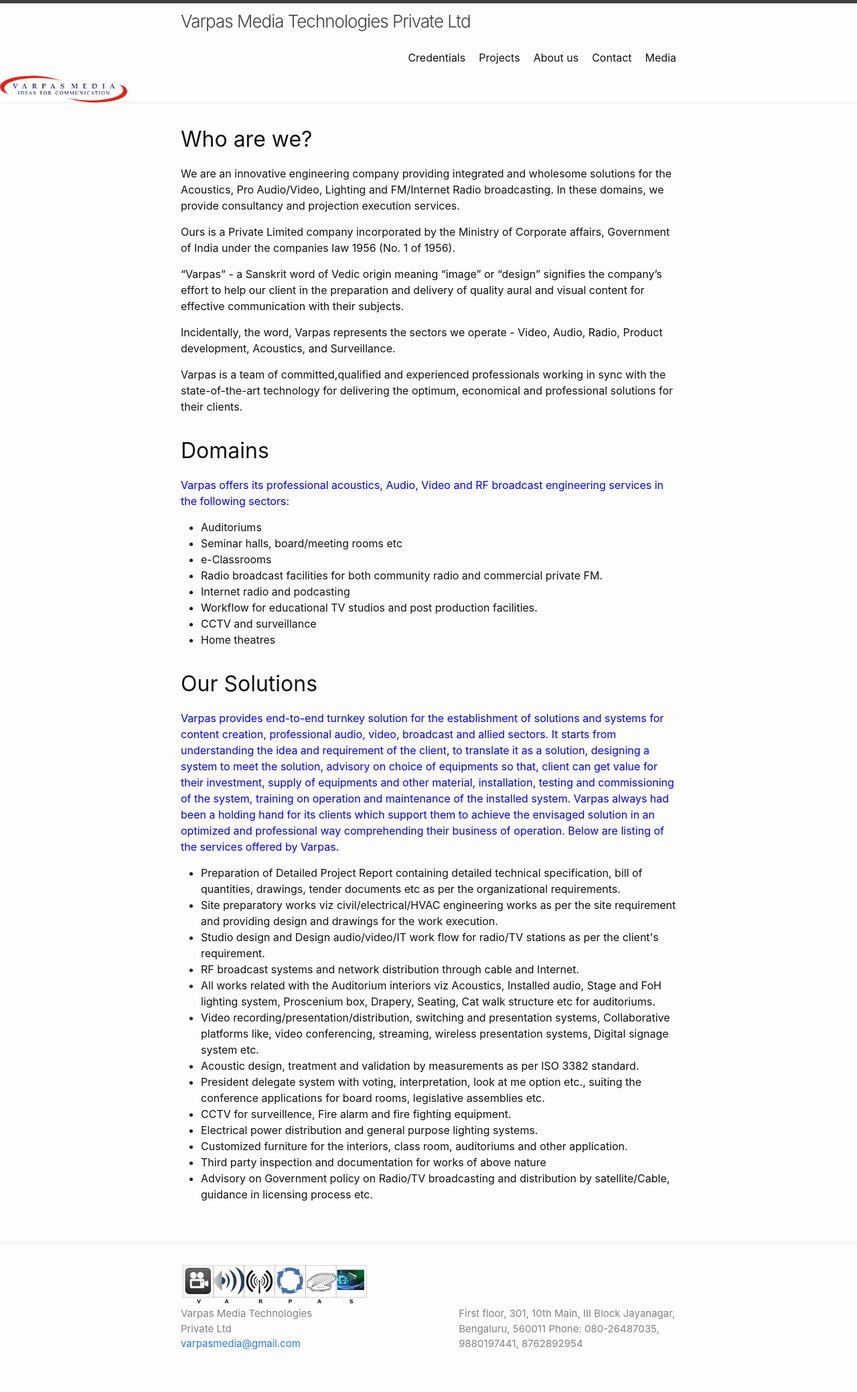
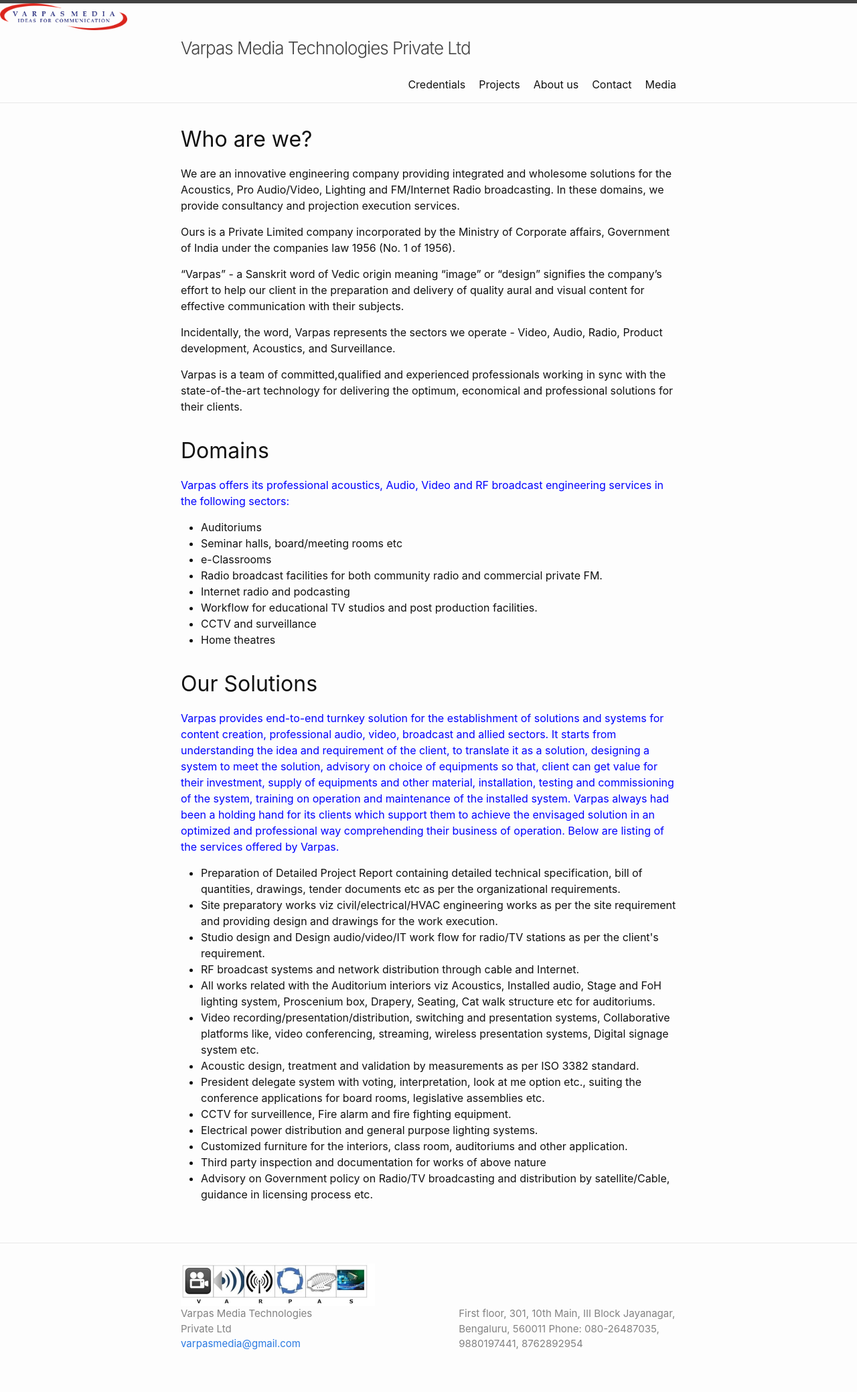
Before and after one commit to VarpasMedia/VarpasMedia.github.io, a Jekyll site: the page built from index.md, in a window 1280 px wide. Shown: the whole page at 67% size. Built offline with Jekyll 4.4.1, drawn with Linux system fonts in a browser that asks for light colours.

Commit message:
Update header.html

```diff
--- a/_includes/header.html
+++ b/_includes/header.html
@@ -1,4 +1,6 @@
 <header class="site-header" role="banner">
+
+<img src="images/Logo of Varpas.png" width="190" height="40" alt="">
 
   <div class="wrapper">
     {%- assign default_paths = site.pages | map: "path" -%}
@@ -30,5 +32,5 @@
     {%- endif -%}
   </div>
 
- <img src="images/Logo of Varpas.png" width="190" height="40" alt="">
+
 </header>
```
